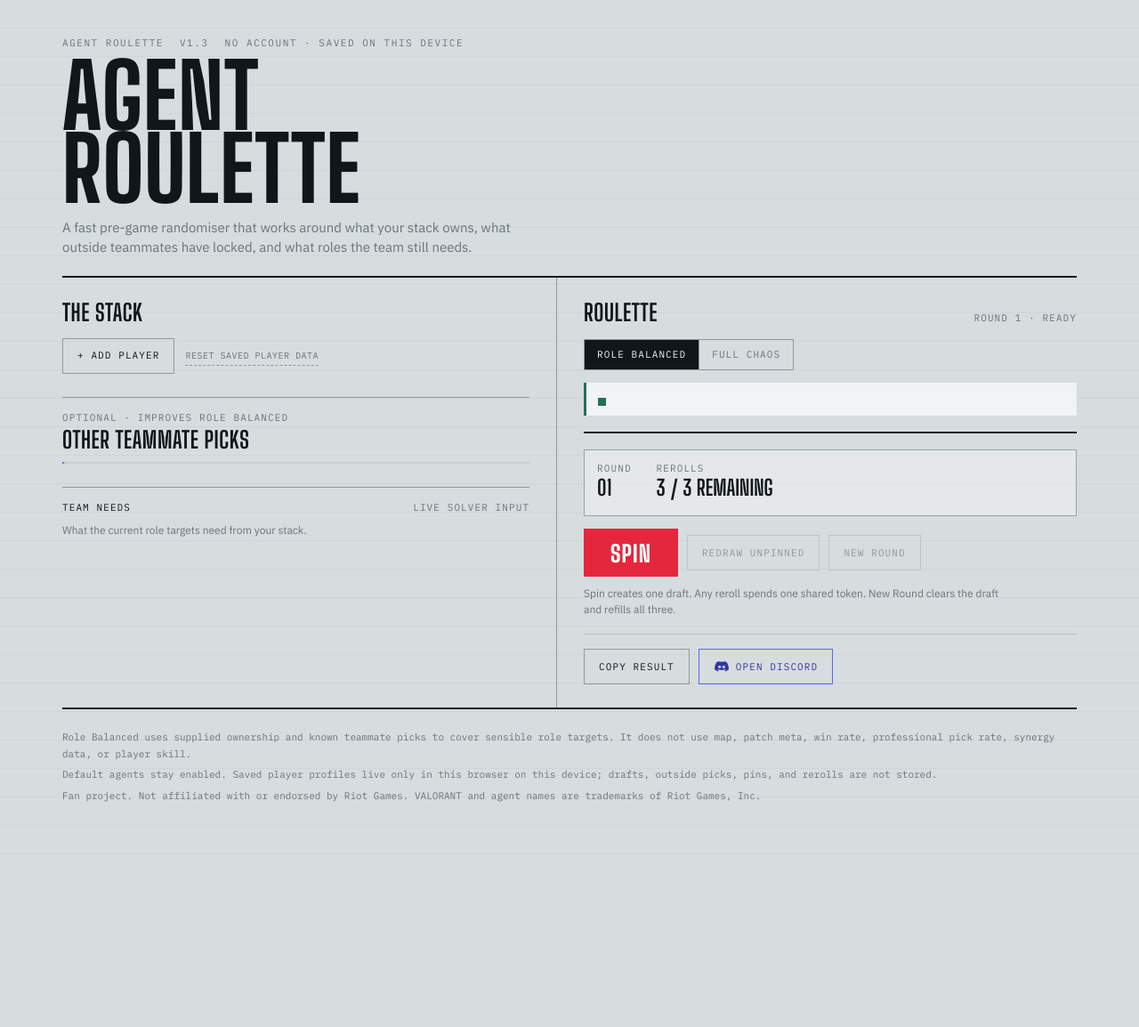
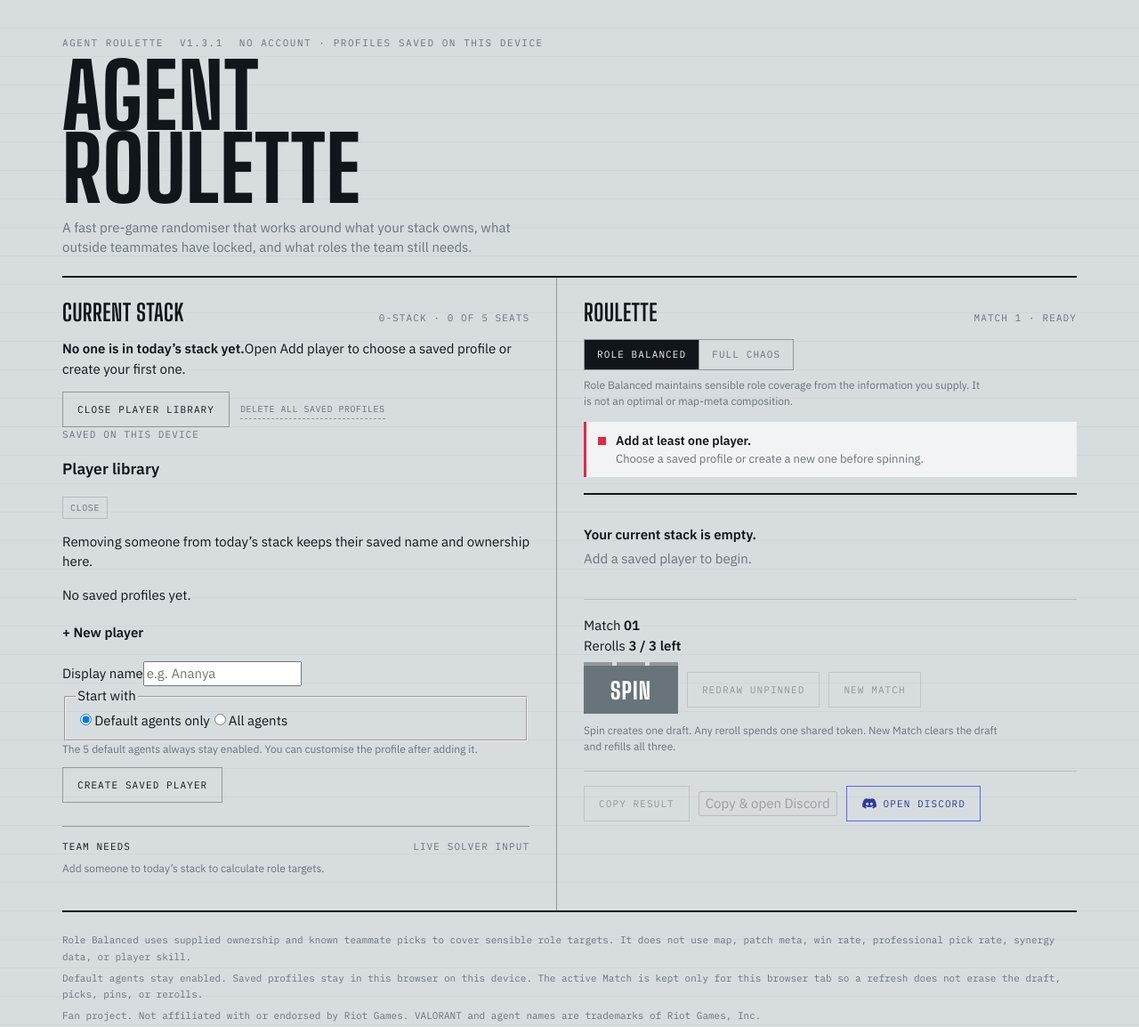
Before and after one commit to ananyaabhay/agent-roulette, a website: page index.html in a window 1280 px wide. Shown: the whole page at 89% size. Before the commit the page ends 973 px from the top, so only its background shows below. Drawn offline with Linux system fonts and the light colour scheme.

Commit message:
Enhance SEO and update player interface elements
Updated meta tags for improved SEO and social sharing. Changed versioning in the header and adjusted player-related button texts.

```diff
--- a/index.html
+++ b/index.html
@@ -9,22 +9,36 @@
       name="description"
       content="Spin a role-aware Valorant draft for your stack. Respects agent unlocks, outside teammate picks, distinct agents, and a shared reroll budget."
     />
+    <meta property="og:type" content="website" />
+    <meta property="og:url" content="https://ananyaabhay.github.io/agent-roulette/" />
+    <meta property="og:title" content="Agent Roulette" />
+    <meta
+      property="og:description"
+      content="A lightweight role-aware Valorant agent randomiser for real stacks, saved ownership, outside picks, and limited rerolls."
+    />
+    <meta name="twitter:card" content="summary" />
+    <meta name="twitter:title" content="Agent Roulette" />
+    <meta
+      name="twitter:description"
+      content="Build a valid role-aware Valorant draft around the agents your stack actually owns."
+    />
+    <link rel="icon" href="./favicon.svg" type="image/svg+xml" />
     <link rel="preconnect" href="https://fonts.googleapis.com" />
     <link rel="preconnect" href="https://fonts.gstatic.com" crossorigin />
     <link
       href="https://fonts.googleapis.com/css2?family=Big+Shoulders+Display:wght@600;700;800&family=IBM+Plex+Mono:wght@400;500;600&family=IBM+Plex+Sans:wght@400;500;600&display=swap"
       rel="stylesheet"
     />
-    <link rel="stylesheet" href="./styles.css" />
-    <script type="module" src="./app.js"></script>
+    <link rel="stylesheet" href="./styles.css?v=1.3.1-2" />
+    <script type="module" src="./app.js?v=1.3.1"></script>
   </head>
   <body>
     <div class="wrap">
       <header class="masthead">
         <div class="slug" aria-label="Application details">
           <span>Agent Roulette</span>
-          <span>v1.3</span>
-          <span>No account · saved on this device</span>
+          <span>v1.3.1</span>
+          <span>No account · profiles saved on this device</span>
         </div>
         <h1>Agent<br />roulette</h1>
         <p class="lede">
@@ -36,17 +50,31 @@
       <main class="board">
         <section class="col col--left" aria-labelledby="stackTitle">
           <div class="col-head">
-            <h2 id="stackTitle">The stack</h2>
+            <h2 id="stackTitle">Current stack</h2>
             <span class="hint" id="stackHint"></span>
           </div>
 
           <div id="players"></div>
           <div class="add-row">
-            <button class="ghost" id="addPlayer" type="button">+ Add player</button>
+            <button
+              class="ghost"
+              id="addPlayer"
+              type="button"
+              aria-expanded="false"
+              aria-controls="playerLibrary"
+            >
+              + Add player
+            </button>
             <button class="text-button" id="resetSaved" type="button">
-              Reset saved player data
+              Delete all saved profiles
             </button>
           </div>
+          <section
+            class="player-library"
+            id="playerLibrary"
+            aria-label="Saved player library"
+            hidden
+          ></section>
 
           <section class="outside" id="lobbySection" aria-labelledby="lobbyTitle">
             <div class="outside-head">
@@ -57,6 +85,7 @@
               <strong id="outsideCount"></strong>
             </div>
             <p class="outside-note" id="outsideNote"></p>
+            <div class="team-seats" id="teamSeats" aria-label="Five team seats"></div>
             <div id="lobbyCard" class="player"></div>
           </section>
 
@@ -75,7 +104,7 @@
         <section class="col col--right" aria-labelledby="rouletteTitle">
           <div class="col-head">
             <h2 id="rouletteTitle">Roulette</h2>
-            <span class="hint" id="spinHint">Round 1 · ready</span>
+            <span class="hint" id="spinHint">Match 1 · ready</span>
           </div>
 
           <div class="mode-rail" role="group" aria-label="Draft mode">
@@ -98,13 +127,13 @@
 
           <div class="results" id="results"></div>
 
-          <section class="round-panel" aria-label="Round and reroll status">
+          <section class="match-panel" aria-label="Match and reroll status">
             <div>
-              <span class="round-label">Round</span>
-              <strong id="roundNumber">01</strong>
+              <span class="match-label">Match</span>
+              <strong id="matchNumber">01</strong>
             </div>
             <div class="reroll-status">
-              <span class="round-label">Rerolls</span>
+              <span class="match-label">Rerolls</span>
               <strong id="rerollCount">3 / 3 remaining</strong>
               <span class="reroll-dots" id="rerollDots" aria-hidden="true"></span>
             </div>
@@ -115,17 +144,20 @@
             <button class="ghost" id="redraw" type="button" disabled>
               Redraw unpinned
             </button>
-            <button class="ghost" id="newRound" type="button" disabled>
-              New round
+            <button class="ghost" id="newMatch" type="button" disabled>
+              New Match
             </button>
           </div>
           <p class="action-help">
-            Spin creates one draft. Any reroll spends one shared token. New Round
+            Spin creates one draft. Any reroll spends one shared token. New Match
             clears the draft and refills all three.
           </p>
 
           <div class="share-actions" aria-label="Share result">
             <button class="ghost" id="copy" type="button">Copy result</button>
+            <button class="discord-primary" id="copyOpen" type="button">
+              Copy &amp; open Discord
+            </button>
             <a
               class="discord-link"
               href="https://discord.com/channels/@me"
@@ -151,9 +183,9 @@
           professional pick rate, synergy data, or player skill.
         </p>
         <p>
-          Default agents stay enabled. Saved player profiles live only in this
-          browser on this device; drafts, outside picks, pins, and rerolls are not
-          stored.
+          Default agents stay enabled. Saved profiles stay in this browser on this
+          device. The active Match is kept only for this browser tab so a refresh
+          does not erase the draft, picks, pins, or rerolls.
         </p>
         <p>
           Fan project. Not affiliated with or endorsed by Riot Games. VALORANT and
```
